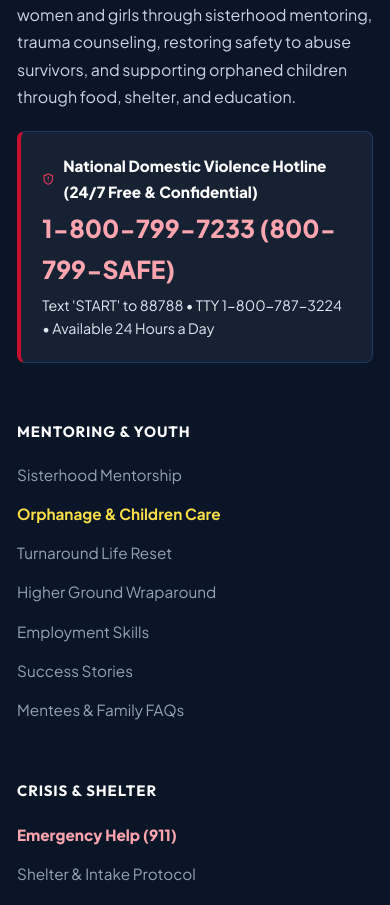
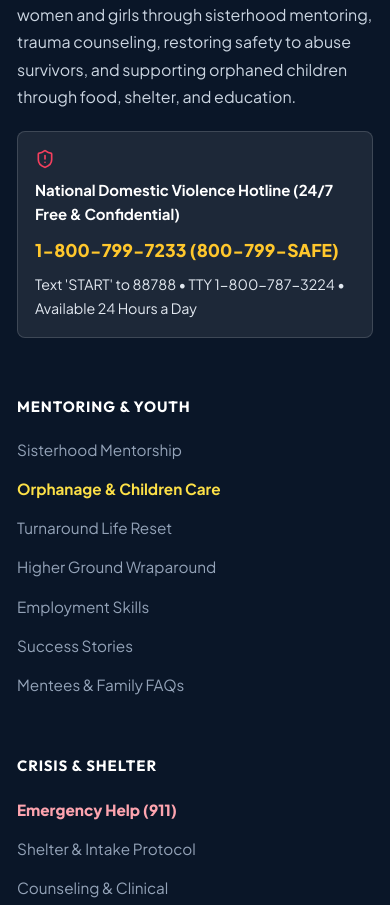
Before and after one commit to Jameskinyanjui-coder/The-Gabriel-Foundation, a Next.js app: page /crisis in a window 390 px wide. Shown: the part 5525-6430 px from the top of the page. Built offline with nearby package versions, Linux system fonts and the light colour scheme.

Commit message:
fix: resolve hero CTA button overflow and footer hotline box text wrapping on mobile screens

```diff
--- a/src/app/globals.css
+++ b/src/app/globals.css
@@ -689,9 +689,27 @@
   .hero-text-area { padding: 1rem 0; }
   .hero-image-area img { min-height: 280px !important; max-height: 340px; }
   .gallery-grid { grid-template-columns: 1fr !important; }
+  .dual-cta-row {
+    flex-direction: column !important;
+    width: 100% !important;
+    max-width: 100% !important;
+    align-items: stretch !important;
+  }
+  .dual-cta-row .btn {
+    width: 100% !important;
+    max-width: 100% !important;
+    box-sizing: border-box !important;
+    justify-content: center !important;
+    text-align: center !important;
+    white-space: normal !important;
+    word-break: break-word !important;
+  }
   .floating-crisis-widget,
   .floating-crisis-minimized {
     display: none !important;
+    visibility: hidden !important;
+    opacity: 0 !important;
+    pointer-events: none !important;
   }
 }
 @media (max-width: 480px) {
@@ -706,6 +724,38 @@
   .stat-label { font-size: 0.8rem !important; }
   .pillar-img-container { height: 180px !important; }
   .gallery-image-wrapper { height: 220px !important; }
+}
+
+/* Footer Hotline Box Responsive Rules */
+.footer-hotline-box {
+  background: rgba(255, 255, 255, 0.08);
+  border: 1px solid rgba(255, 255, 255, 0.15);
+  border-radius: var(--radius-md);
+  padding: 1rem;
+  margin-top: 1.25rem;
+  max-width: 100%;
+  box-sizing: border-box;
+}
+
+.footer-hotline-title {
+  display: flex;
+  align-items: center;
+  gap: 0.5rem;
+  font-weight: 700;
+  font-size: 0.88rem;
+  color: #FFFFFF;
+  margin-bottom: 0.5rem;
+  flex-wrap: wrap;
+}
+
+.footer-hotline-num {
+  font-size: clamp(1rem, 4.5vw, 1.35rem);
+  font-weight: 900;
+  color: var(--hrc-yellow);
+  margin-bottom: 0.5rem;
+  word-break: break-word;
+  overflow-wrap: break-word;
+  max-width: 100%;
 }
 
 /* ==========================================================================
```
